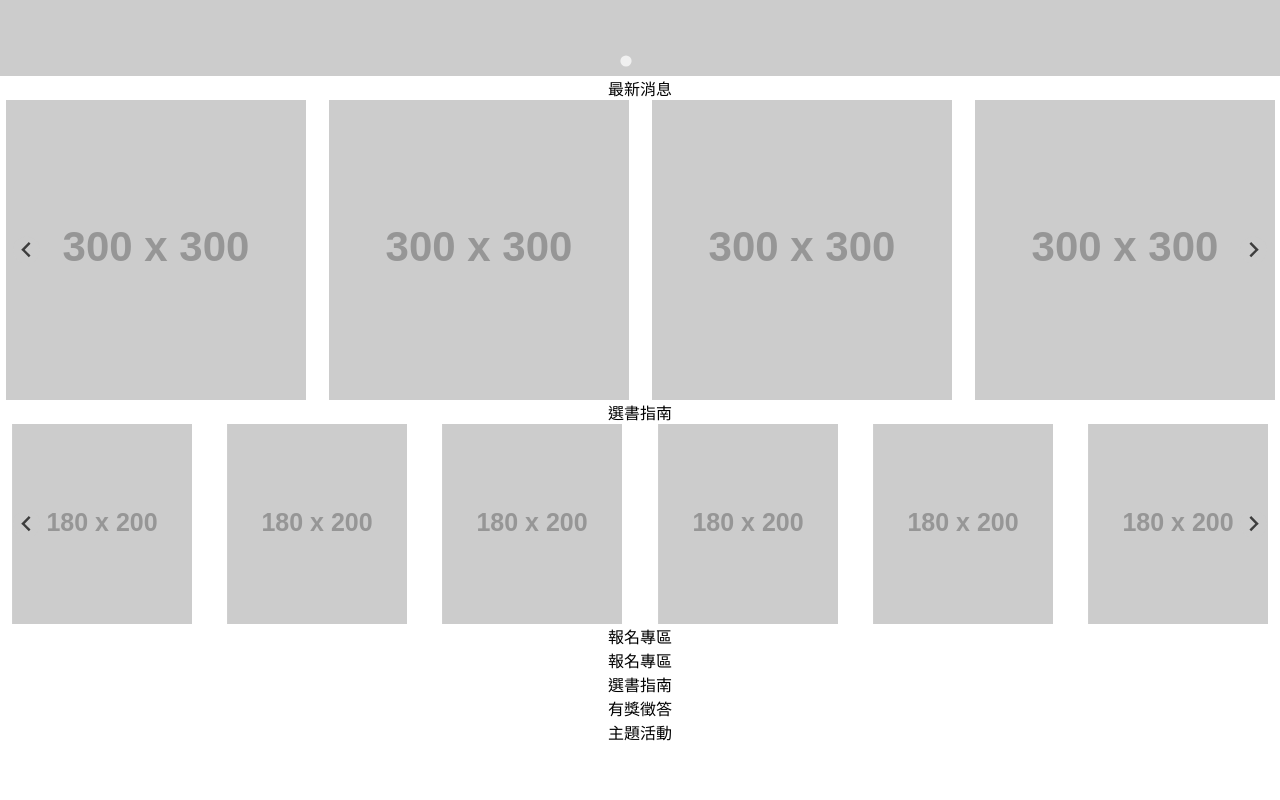
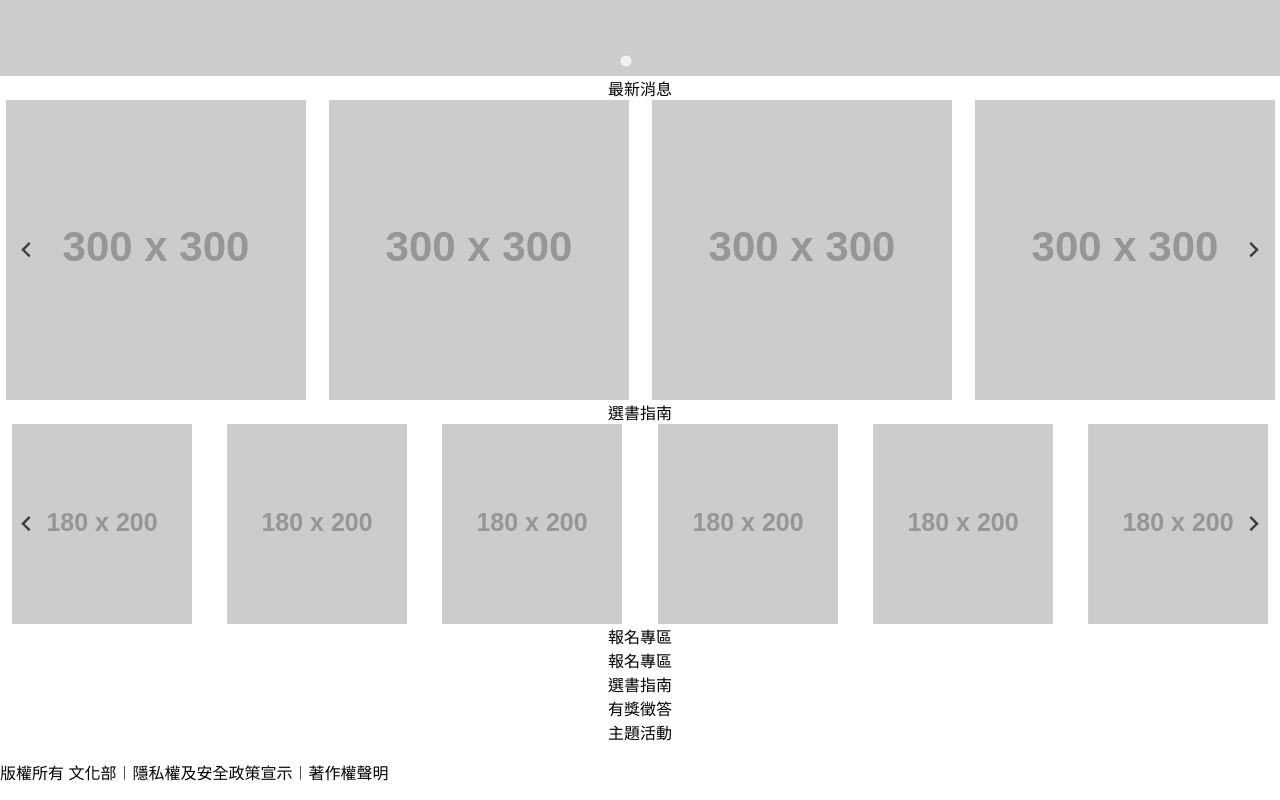
Before and after one commit to Easonliu841116/selected-readings, a website built with Vite: page index.html in a window 1280 px wide. Shown: the part 613-1413 px from the top of the page. Before the commit the page ends 1357 px from the top, so only its background shows below. Built offline with nearby package versions, Linux system fonts and the light colour scheme; placeholder pictures from the web are drawn by us.

Commit message:
chore: footer styles

```diff
--- a/src/news.js
+++ b/src/news.js
@@ -1,3 +1,3 @@
 import './styles/style.scss';
-import './components/header.js'; // 引入 header
-import './components/footer.js'; // 引入 footer
+import './components/header.js';
+import './components/footer.js';
--- a/src/styles/footer.scss
+++ b/src/styles/footer.scss
@@ -1,3 +1,8 @@
+footer {
+    max-width: var(--desktop);
+    margin: 0 auto;
+}
+
 @keyframes wobble {
     16.65% {
         transform: translateY(6px);
```
Also changed, not shown: src/main.js (+4 -4 lines).
